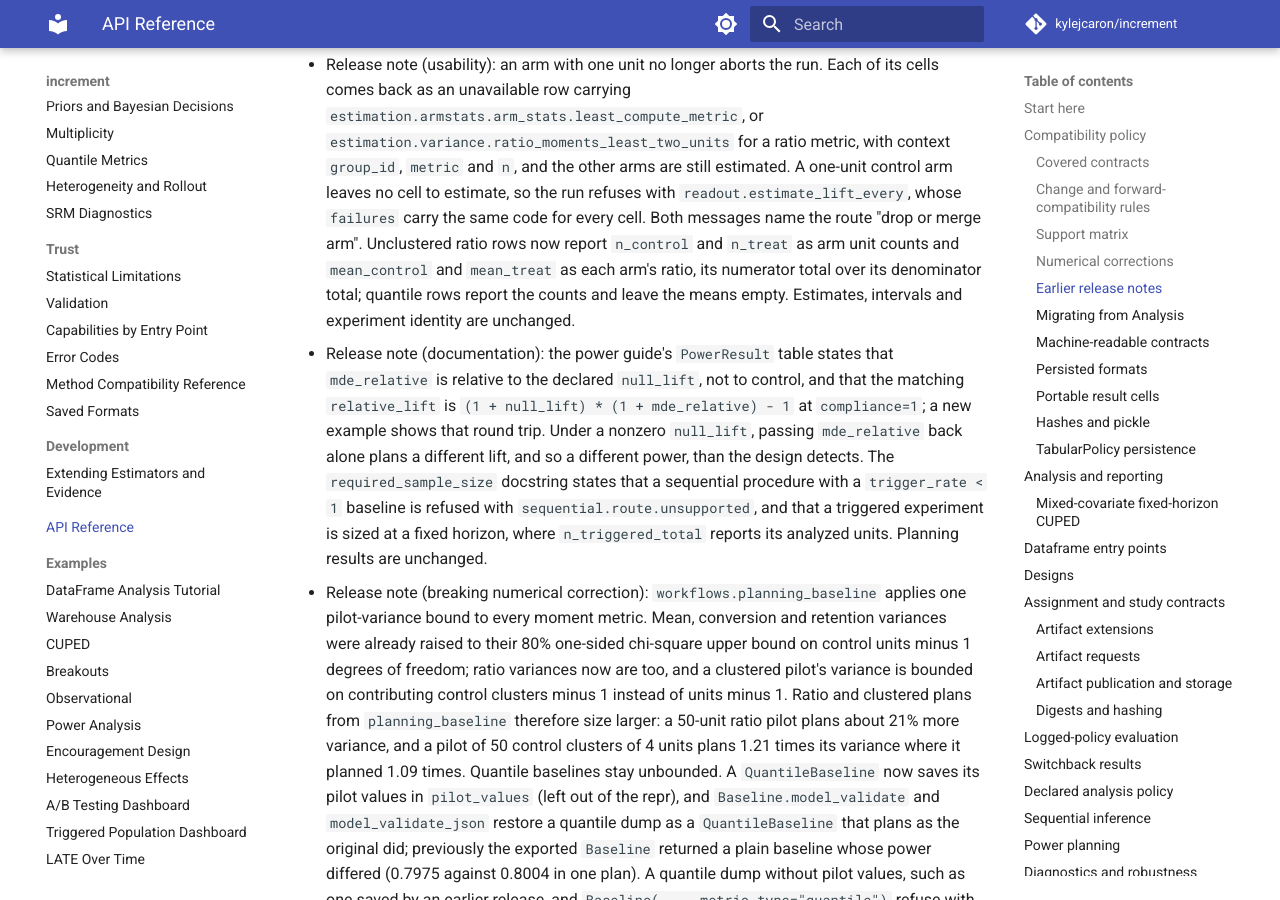
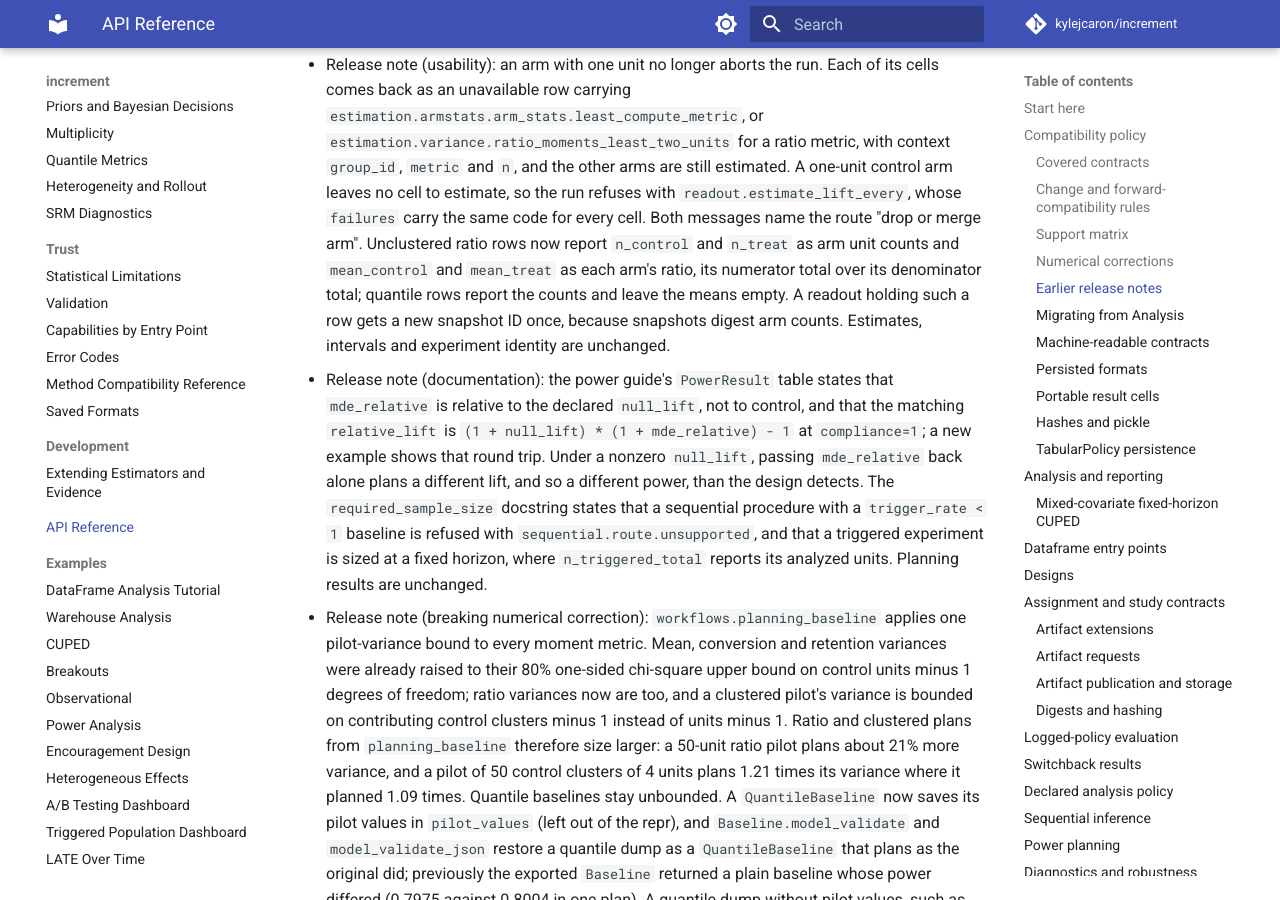
Before and after one commit to kylejcaron/increment, an MkDocs documentation site: the page built from docs/api.md, in a window 1280 px wide and 900 px high, scrolled down 4002 px. Built offline with MkDocs 1.6.1 and Material for MkDocs 9.7.7, drawn with Linux system fonts in a browser that asks for light colours; comment, search, counter and statistics services are not loaded.

Commit message:
docs: note the snapshot ID change for rows that now report arm counts

```diff
--- a/docs/api.md
+++ b/docs/api.md
@@ -149,8 +149,9 @@ values.
   Unclustered ratio rows now report `n_control` and `n_treat` as arm unit
   counts and `mean_control` and `mean_treat` as each arm's ratio, its
   numerator total over its denominator total; quantile rows report the
-  counts and leave the means empty. Estimates, intervals and experiment
-  identity are unchanged.
+  counts and leave the means empty. A readout holding such a row gets a new
+  snapshot ID once, because snapshots digest arm counts. Estimates, intervals
+  and experiment identity are unchanged.
 - Release note (documentation): the power guide's `PowerResult` table states
   that `mde_relative` is relative to the declared `null_lift`, not to control,
   and that the matching `relative_lift` is
```
